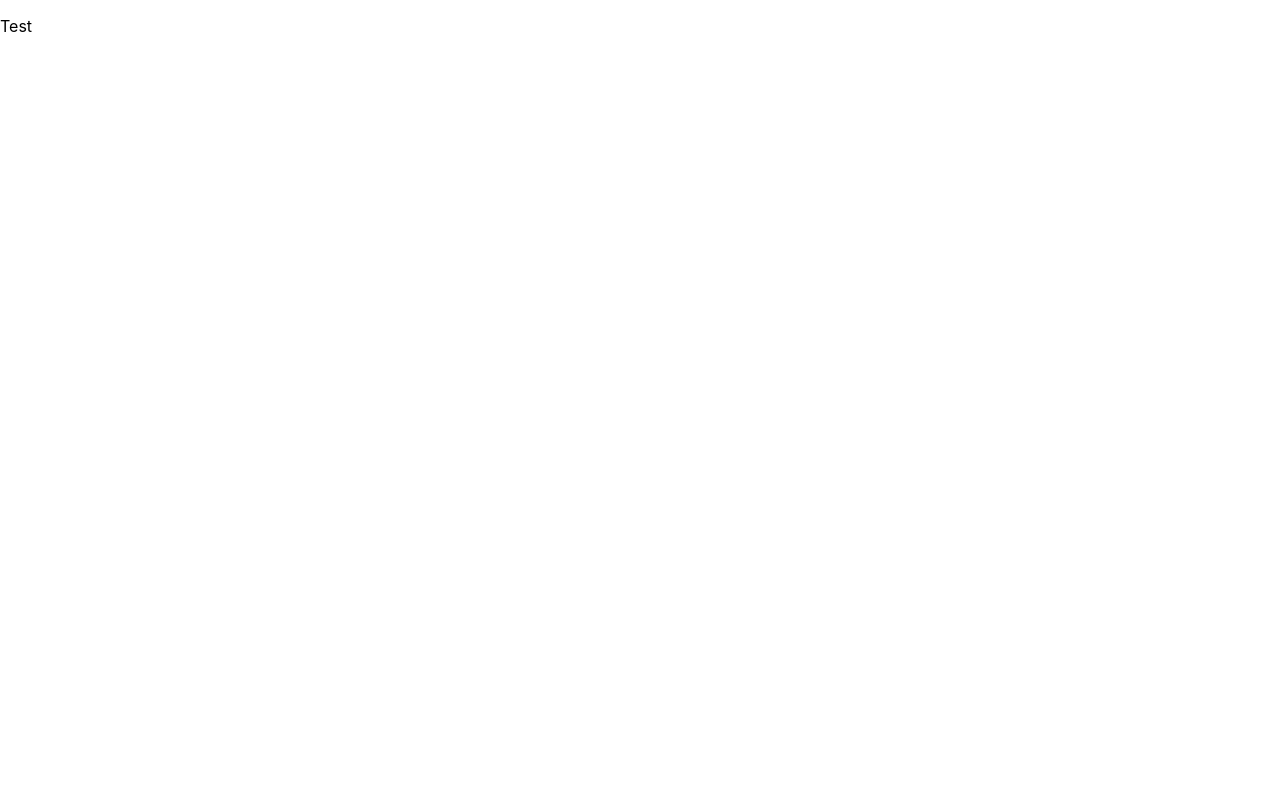
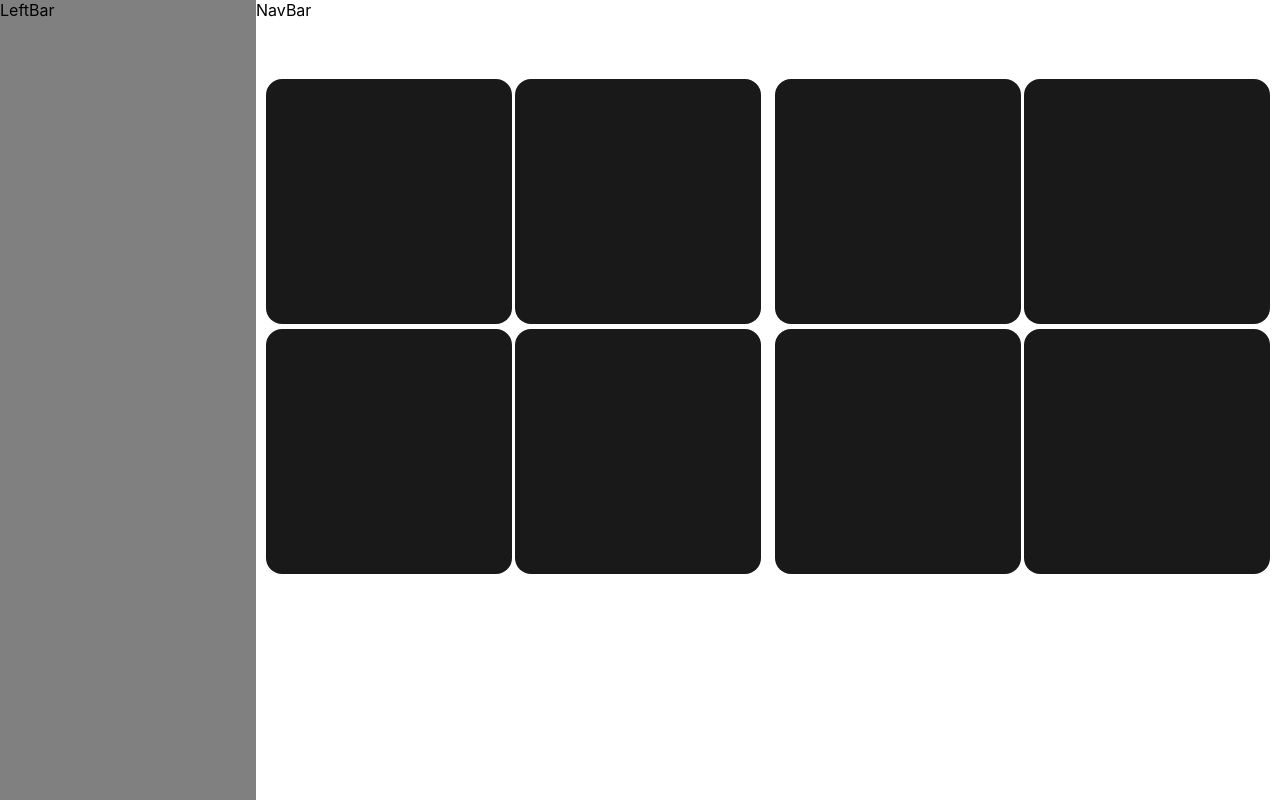
Before and after one commit to VisioneerHEI/PocketVault-Front, a React (Create React App) app: page /dashboard in a window 1280 px wide. Built offline with nearby package versions, Linux system fonts and the light colour scheme.

Commit message:
feat: add dashboard page

```diff
--- a/src/App.js
+++ b/src/App.js
@@ -4,7 +4,9 @@ import React, { Flex } from '@chakra-ui/react'
 
 function App () {
   return (
-    <Flex>
+    <Flex
+      h="100vh"
+      w="100vw">
       <Router />
     </Flex>
   )
--- a/src/pages/Router.jsx
+++ b/src/pages/Router.jsx
@@ -1,4 +1,4 @@
-import { Flex, Text } from '@chakra-ui/react'
+import { Flex } from '@chakra-ui/react'
 import React, { useState } from 'react'
 import { BrowserRouter, Route, Routes } from 'react-router-dom'
 import ErrorPage from './Error'
@@ -7,18 +7,21 @@ import SignUp from './signup'
 import NeedTokenPage from "../components/needTokenPage";
 
 import * as token from "../utils/token.js"
+import Dashboard from './dashboard'
 
 const Router = () => {
   const [error, ] = useState(200)
 
   return (
-    <Flex>
+    <Flex
+      w="100%"
+      h="100%">
       <BrowserRouter>
         <Routes>
           <Route path='/login' element={<Login />} />
           <Route path='/signup' element={<SignUp />} />
                     <Route path='/dashboard' element={
-                        <NeedTokenPage Page={<Text>Test</Text>} token={token.get()} />
+                        <NeedTokenPage Page={<Dashboard />} token={token.get()} />
                     } />
           <Route path='*' element={<ErrorPage error_code={error} />} />
         </Routes>
--- /dev/null
+++ b/src/pages/dashboard/components/card.jsx
@@ -0,0 +1,30 @@
+import React from "react";
+import { Flex } from "@chakra-ui/react";
+import PropTypes from 'prop-types';
+
+const Card = ({h, children, display}) => {
+    return (
+        <Flex
+            h={h ? h : "49%"}
+            w="49%"
+            border="0 solid"
+            borderRadius="1em"
+            wrap="wrap"
+            flexDir="row"
+            justifyContent="space-evenly"
+            margin="0"
+            padding="0"
+            opacity={display ? ".9" : "1"}
+            bgColor={display ? "black" : ""}>
+            {children}
+        </Flex>
+    )
+};
+
+Card.propTypes = {
+    h: PropTypes.string,
+    children: PropTypes.element,
+    display: PropTypes.bool,
+};
+
+export default Card;
--- /dev/null
+++ b/src/pages/dashboard/components/leftBar.jsx
@@ -0,0 +1,15 @@
+import React from "react";
+import { Flex } from "@chakra-ui/react";
+
+const LeftBar = () => {
+    return (
+        <Flex
+            bgColor="grey"
+            h="100%"
+            w="20%">
+            LeftBar
+        </Flex>
+    )
+};
+
+export default LeftBar;
--- /dev/null
+++ b/src/pages/dashboard/components/main.jsx
@@ -0,0 +1,42 @@
+import React from "react";
+import { Flex } from "@chakra-ui/react";
+import Card from "./card";
+
+const Main = () => {
+    return (
+        <Flex
+            h="100%"
+            w="100%"
+            flexDir="row"
+            wrap="wrap"
+            justifyContent="space-evenly"
+            overflowX="hidden"
+            margin="0"
+            padding="0">
+                <Card
+                    h="500px">
+                        <Card
+                            display="t"></Card>
+                        <Card
+                            display="t"></Card>
+                        <Card
+                            display="t"></Card>
+                        <Card
+                            display="t"></Card>
+                </Card>
+                <Card
+                    h="500px">
+                        <Card
+                            display="t"></Card>
+                        <Card
+                            display="t"></Card>
+                        <Card
+                            display="t"></Card>
+                        <Card
+                            display="t"></Card>
+                </Card>
+        </Flex>
+    )
+};
+
+export default Main;
--- /dev/null
+++ b/src/pages/dashboard/components/navBar.jsx
@@ -0,0 +1,13 @@
+import React from "react";
+import { Flex } from "@chakra-ui/react";
+
+const NavBar = () => {
+    return (
+        <Flex
+            h="70px">
+                NavBar
+        </Flex>
+    )
+};
+
+export default NavBar;
--- /dev/null
+++ b/src/pages/dashboard/components/rigthBar.jsx
@@ -0,0 +1,19 @@
+import React from "react";
+import { Flex } from "@chakra-ui/react";
+import NavBar from "./navBar";
+import Main from "./main";
+
+const RigthBar = () => {
+    return (
+        <Flex
+            h="100%"
+            w="80%"
+            flexDir="column"
+            gap="1em">
+                <NavBar />
+                <Main />
+        </Flex>
+    )
+};
+
+export default RigthBar;
--- /dev/null
+++ b/src/pages/dashboard/index.jsx
@@ -0,0 +1,17 @@
+import { Flex } from "@chakra-ui/react";
+import React from "react";
+import LeftBar from "./components/leftBar";
+import RigthBar from "./components/rigthBar";
+
+const Dashboard = () => {
+    return (
+        <Flex
+            h="100%"
+            w="100%">
+            <LeftBar />
+            <RigthBar />
+        </Flex>
+    )
+};
+
+export default Dashboard;
--- /dev/null
+++ b/src/pages/dashboard/main.jsx
@@ -0,0 +1,16 @@
+import React from "react";
+import { Flex } from "@chakra-ui/react";
+import NavBar from "./navBar";
+
+const Main = () => {
+    return (
+        <Flex
+            h="100%"
+            w="80%">
+                <NavBar />
+                Main
+        </Flex>
+    )
+};
+
+export default Main;
```
